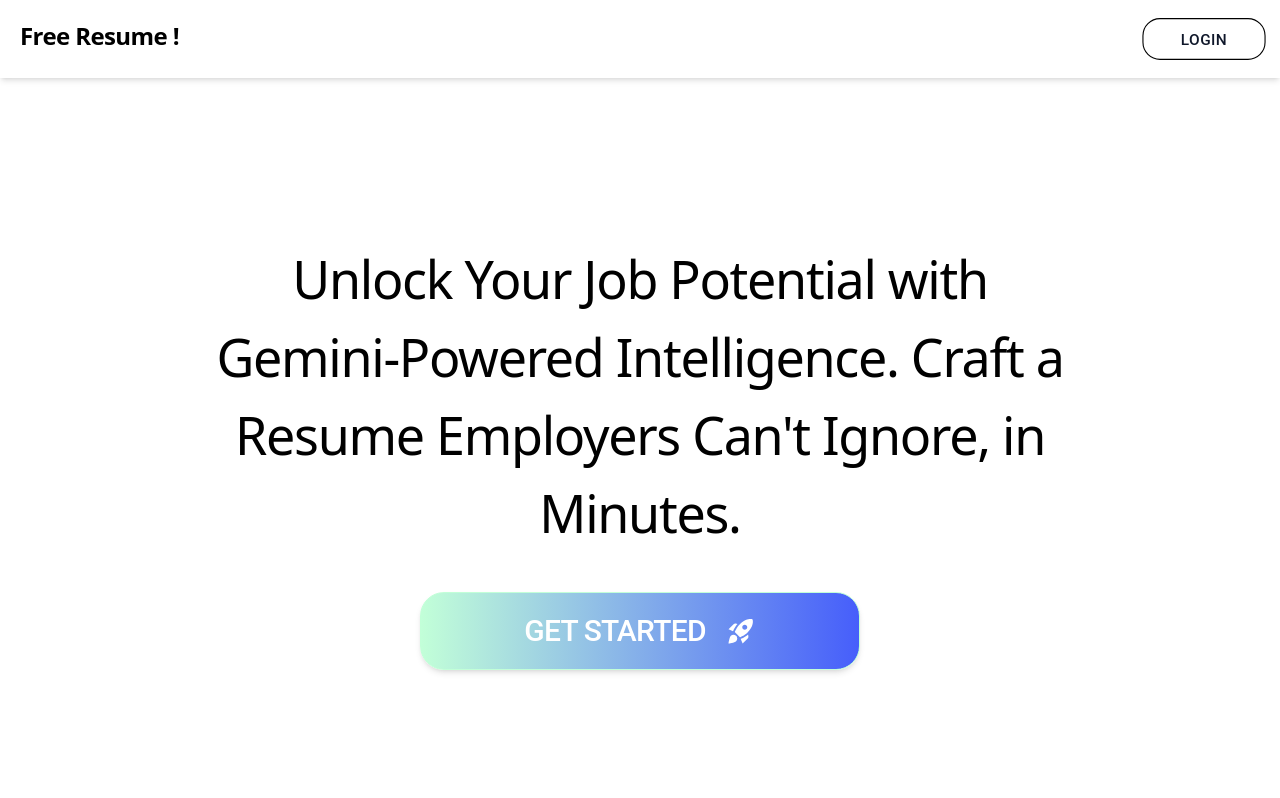
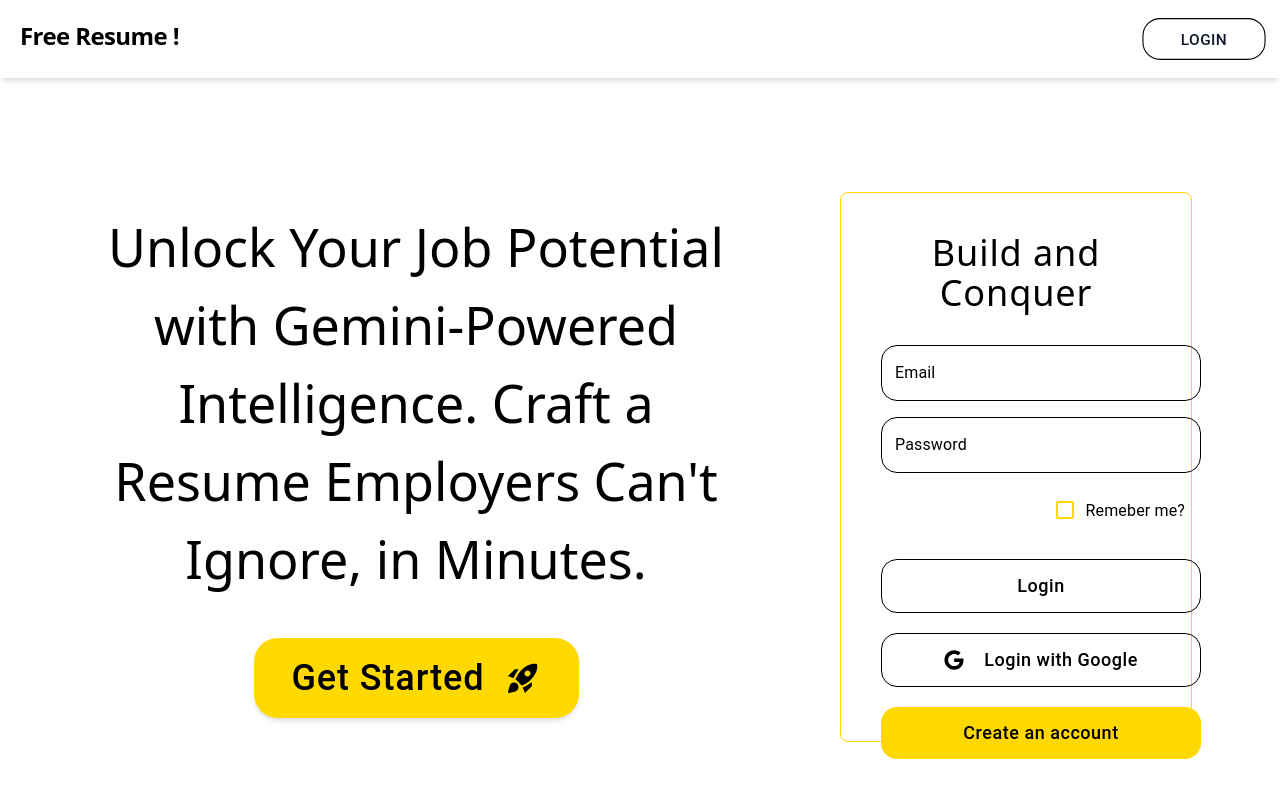
Before and after one commit to AnuragAmbekar741/ResumeBuilder.ai, a React (Vite) app in the folder client/: page / in a window 1280 px wide. Both pictures are taken after a click on the button "LOGIN". Shown: the top 798 px of the page. Built offline with nearby package versions, Linux system fonts and the light colour scheme.

Commit message:
Ui changes

```diff
--- a/client/src/App.tsx
+++ b/client/src/App.tsx
@@ -3,6 +3,7 @@
 import Router from "./routes/router";
 import { Provider } from "react-redux";
 import store from "./store/store";
+
 const App = () => {
   return (
     <>
--- a/client/src/components/Auth/Signin.tsx
+++ b/client/src/components/Auth/Signin.tsx
@@ -1,5 +1,96 @@
+import {
+  Button,
+  TextField,
+  FormControl,
+  Typography,
+  Checkbox,
+} from "@mui/material";
+import { FaGoogle } from "react-icons/fa";
+
+const style = {
+  "& label.Mui-focused": {
+    color: "black",
+  },
+  "& .MuiOutlinedInput-root": {
+    "&.Mui-focused fieldset": {
+      borderColor: "black",
+    },
+    "& fieldset": {
+      borderColor: "black",
+      borderRadius: 4,
+    },
+  },
+};
+
 const Signin = () => {
-  return <div>Signin</div>;
+  return (
+    <div className="w-full p-10 mt-28 border rounded-lg h-[550px] bg-white  border-[#FFD800] ">
+      <h1 className="mb-6 text-4xl font-light tracking-wide text-center">
+        Build and Conquer
+      </h1>
+      <FormControl>
+        <TextField
+          id="standard-basic"
+          label="Email"
+          variant="outlined"
+          className="w-[320px] my-2"
+          InputLabelProps={{ style: { color: "black" } }}
+          size="medium"
+          sx={style}
+        />
+        <TextField
+          id="standard-basic"
+          label="Password"
+          variant="outlined"
+          className="w-[320px] my-2"
+          InputLabelProps={{ style: { color: "black" } }}
+          size="medium"
+          sx={style}
+        />
+        <div className="flex justify-end py-2 pr-4">
+          <Checkbox
+            className="hover:bg-[#FFD800]/20"
+            style={{ color: "#FFD800" }}
+          />
+          <Typography className="mt-[0.6rem] text-md">Remeber me?</Typography>
+        </div>
+        <Button
+          variant="outlined"
+          className="py-3 mt-5 text-lg hover:bg-black hover:text-white rounded-2xl"
+          color="inherit"
+          sx={{ textTransform: "none" }}
+        >
+          Login
+        </Button>
+        <Button
+          variant="outlined"
+          className="py-3 mt-5 text-lg hover:bg-black hover:text-white rounded-2xl"
+          color="inherit"
+          sx={{ textTransform: "none" }}
+        >
+          <FaGoogle className="mr-5 text-xl" />
+          Login with Google
+        </Button>
+        <Button
+          className="py-3 mt-5 text-lg bg-[#FFD800] hover:bg-white rounded-2xl"
+          color="inherit"
+          sx={{
+            textTransform: "none",
+            "&:hover": {
+              backgroundColor: "white",
+              border: "1px solid #FFD800",
+            },
+            "&:focus": {
+              border: "1rem solid #FFD800",
+              outline: "none",
+            },
+          }}
+        >
+          Create an account
+        </Button>
+      </FormControl>
+    </div>
+  );
 };
 
 export default Signin;
--- a/client/src/components/common/Header.tsx
+++ b/client/src/components/common/Header.tsx
@@ -16,7 +16,7 @@
         <Button
           variant="outlined"
           className="px-3 py-2 text-sm font-medium transition delay-150 scale-110 border-black rounded-2xl text-slate-900 w-28 hover:bg-black hover:text-white"
-          onClick={() => dispatch(toggleSigninForm())}
+          onClick={() => dispatch(toggleSigninForm(true))}
         >
           LOGIN
         </Button>
--- a/client/src/components/common/Pov.tsx
+++ b/client/src/components/common/Pov.tsx
@@ -2,6 +2,7 @@
 import { MdRocketLaunch } from "react-icons/md";
 import { useSelector } from "react-redux";
 import { RootState } from "../../types/appState";
+import Signin from "../Auth/Signin";
 
 const Pov: React.FC = () => {
   const isSignInOpen = useSelector(
@@ -9,20 +10,32 @@
   );
   console.log(isSignInOpen);
   return (
-    <div className="flex justify-center w-full px-10">
-      <div className="px-40 my-40 text-center">
-        <h1 className="text-[52px] font-extralight tracking-tight">
+    <div className={`flex justify-center w-full px-10`}>
+      <div
+        className={`${
+          isSignInOpen ? "mt-32 pl-12 pr-24 w-2/3" : "my-40 px-40 w-full"
+        } text-center delay-100 transition`}
+      >
+        <h1 className="text-[52px] font-extralight tracking-normal">
           Unlock Your Job Potential with Gemini-Powered Intelligence. Craft a
           Resume Employers Can't Ignore, in Minutes.
         </h1>
         <Button
           variant="outlined"
-          className="w-1/2 py-5 my-10 text-3xl tracking-tight text-white  rounded-3xl bg-gradient-to-r from-[#C2FFD8] to-[#465EFB] border-[1px] border-[#C2FFD8] shadow-md hover:bg-black hover:text-slate-50 group"
+          className={`${
+            isSignInOpen ? "w-[325px]" : "w-1/3"
+          } w-1/3 py-5 my-10 text-4xl tracking-wide text-black bg-[#ffd900] border-none shadow-md rounded-3xl hover:bg-[#FFD800] hover:text-slate-50 group`}
+          sx={{ textTransform: "none" }}
         >
           Get Started
           <MdRocketLaunch className="ml-5 group-hover:rotate-45" />
         </Button>
       </div>
+      {isSignInOpen && (
+        <div className="w-1/3 pr-12">
+          <Signin />
+        </div>
+      )}
     </div>
   );
 };
--- a/client/src/store/appSlice.ts
+++ b/client/src/store/appSlice.ts
@@ -8,8 +8,8 @@
     isSigninSignup: false
     } as AppState,
     reducers : {
-        toggleSigninForm: (state) => {
-            state.isSigninSignup = !state.isSigninSignup
+        toggleSigninForm: (state,action) => {
+            state.isSigninSignup = action.payload
         }
     }
 })
```
